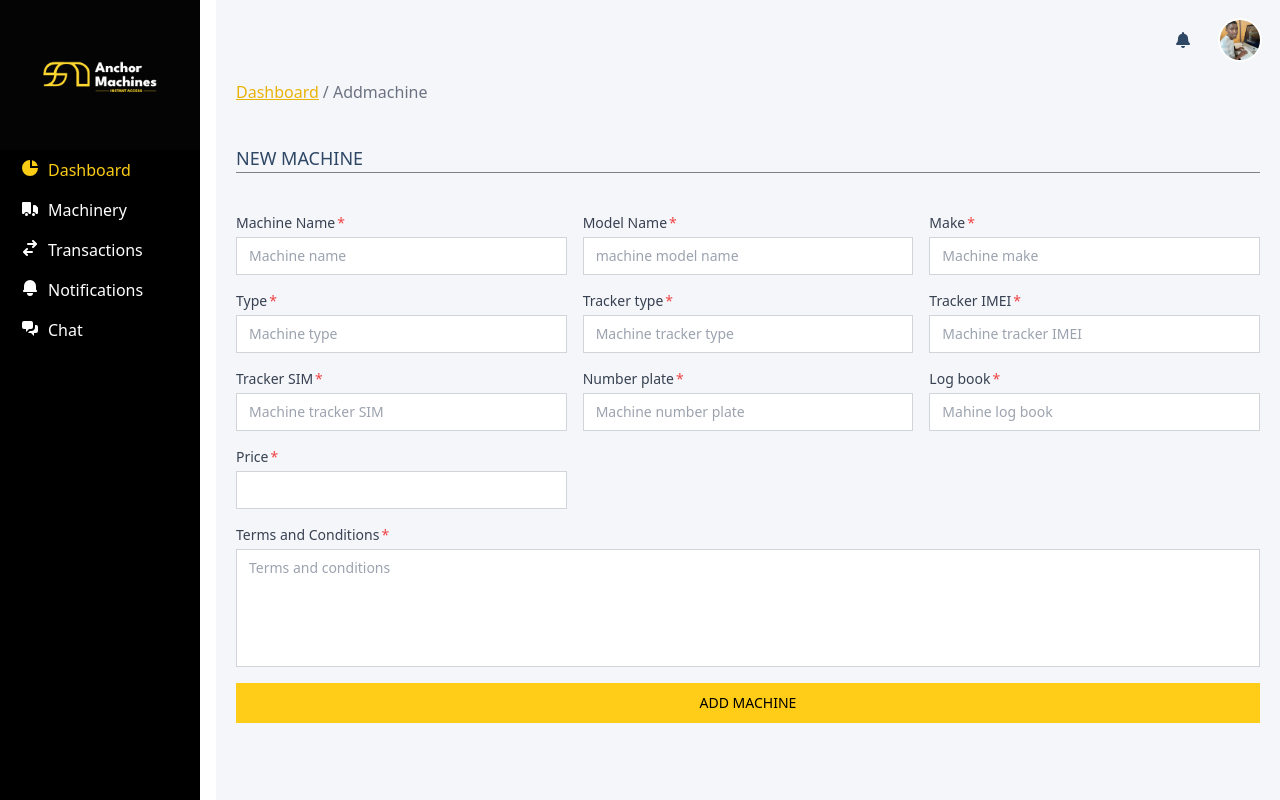
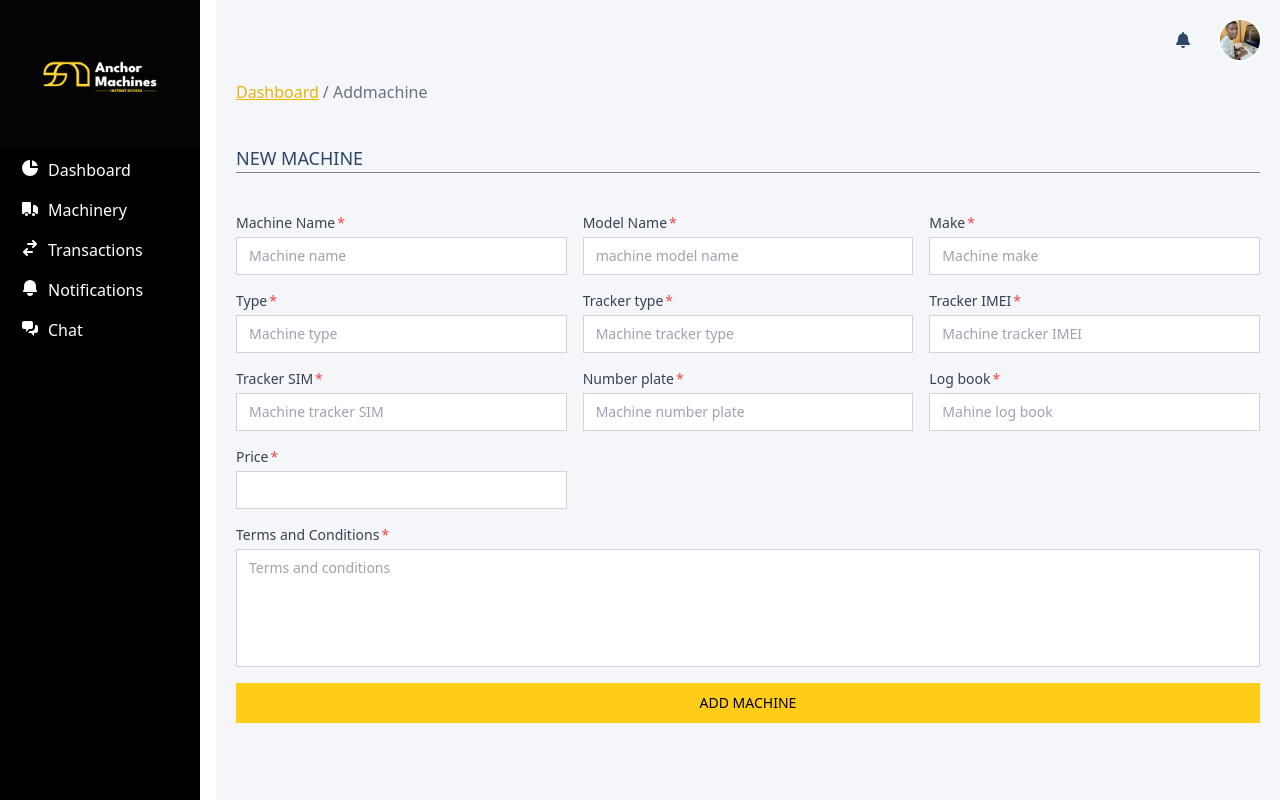
Before and after one commit to Elijahwb/anchormachines-prod, a React (Create React App) app: page /addmachine in a window 1280 px wide. Built offline with nearby package versions, Linux system fonts and the light colour scheme; sample sign-in values are in the browser's storage; a web font is replaced by a local one.

Commit message:
worked on tracking the current route when the route is changed

```diff
--- a/src/components/DashboardRecentActivities.jsx
+++ b/src/components/DashboardRecentActivities.jsx
@@ -18,7 +18,7 @@ function RecentActivities () {
 
   async function machineRequests () {
     // Fetch machines
-    await axios.get('https://ancher-machine.herokuapp.com/machines/web_machine_requests', headers())
+    await axios.get('https://ancher-machine.herokuapp.com/machines/machine_requests', headers())
       .then(async (response) => {
         console.log(response.data.requests)
         if (response.status === 200) {
--- a/src/components/GlobalSidebar.jsx
+++ b/src/components/GlobalSidebar.jsx
@@ -1,6 +1,7 @@
 import React, { useEffect, useState } from 'react';
 import { Link } from 'react-router-dom';
 import classNames from 'classnames';
+import { useHistory } from 'react-router-dom'
 import { useLocation } from 'react-router-dom'
 
 // Importing the anchormachines logo
@@ -12,34 +13,35 @@ function SideBar(props) {
 
     const location = useLocation()
 
-    useEffect(()=> {
-        console.log('location value')
-        console.log(props.location)
-    },)
+    const history = useHistory()
 
-    function getCurrentRoute() {
-        setCurrentRoute(location.pathname.substring(1))
+   useEffect(() => {
+    getCurrentRoute(location)
+      return history.listen((location) => {
+            console.log(`You changed the page to: ${location.pathname}`)
+            getCurrentRoute(location)
+      })
+   },)
+
+    async function getCurrentRoute(location) {
+        console.log(location.pathname)
+        await setCurrentRoute(location.pathname.substring(1))
     }
 
     let activeRouteDashboard = classNames({
-        "text-yellow-400": true,
-        "active": currentRoute === 'dashboard',
+        "text-yellow-400": currentRoute === 'dashboard',
     })
     let activeRouteMachinery = classNames({
-        "sidebar-link": true,
-        "active": currentRoute === 'machines',
+        "text-yellow-400": currentRoute === 'machines',
     })
     let activeRouteTransactions = classNames({
-        "sidebar-link": true,
-        "active": currentRoute === 'transactions',
+        "text-yellow-400": currentRoute === 'transactions',
     })
     let activeRouteNotifications = classNames({
-        "sidebar-link": true,
-        "active": currentRoute === 'notifications',
+        "text-yellow-400": currentRoute === 'notifications',
     })
     let activeRouteChat = classNames({
-        "sidebar-link": true,
-        "active": currentRoute === 'chat',
+        "text-yellow-400": currentRoute === 'chat',
     })
     return (
         <section className='min-w-[200px] h-[100vh] text-white bg-black'>
```
